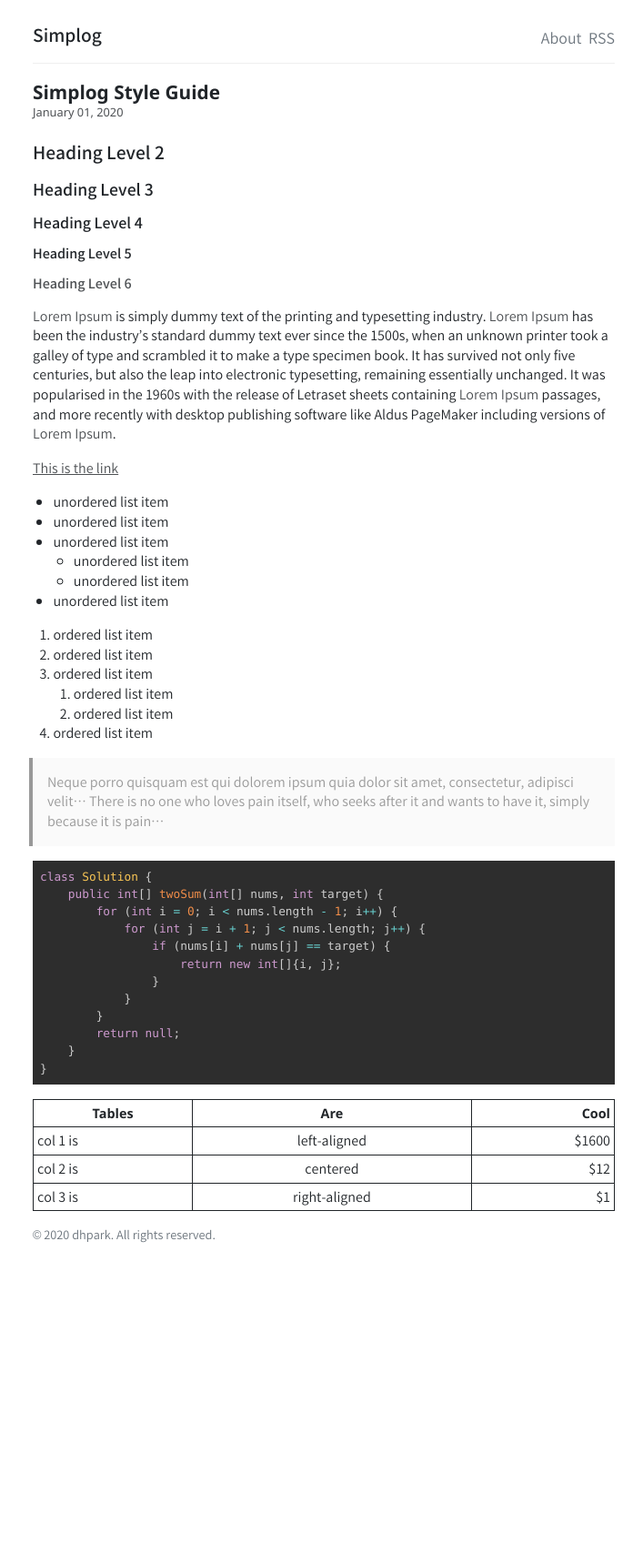
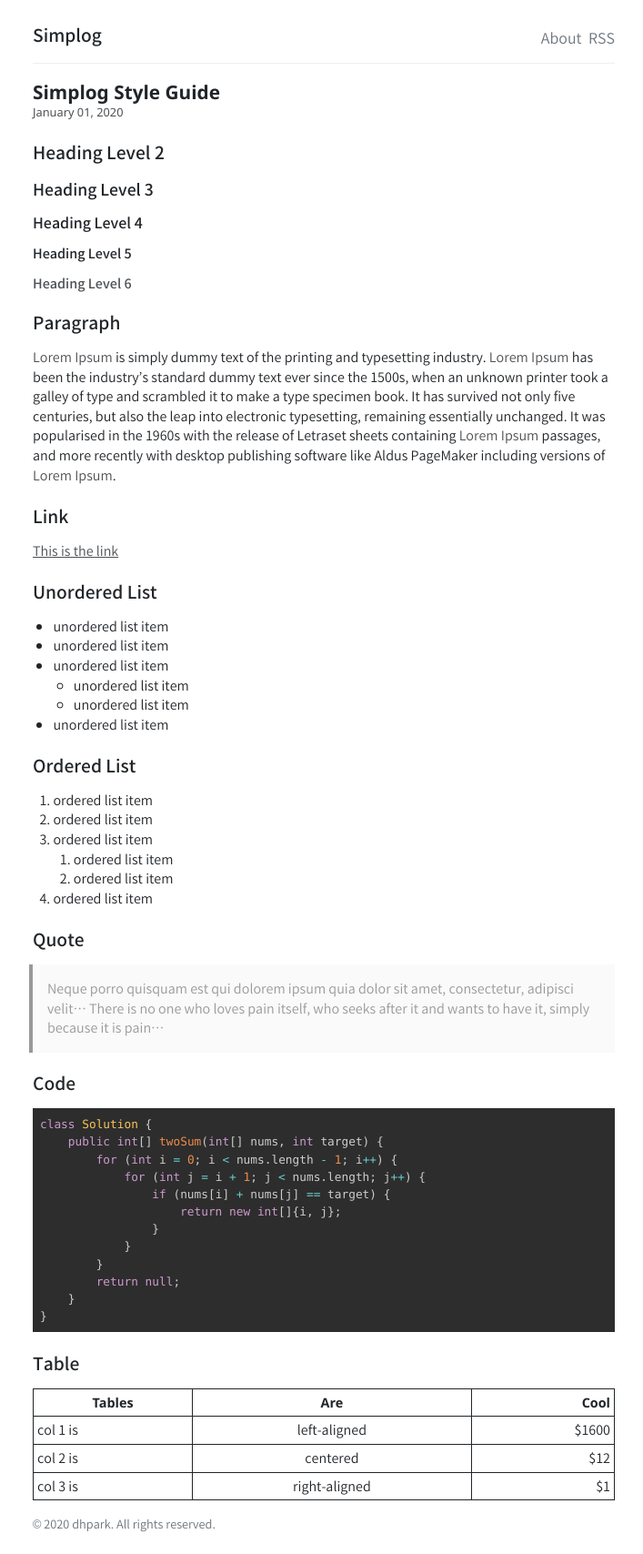
Before and after one commit to daehopark/simplog-jekyll-theme, a Jekyll site: the page built from _posts/2020-01-01-Simplog-Style-Guide.md, in a window 1280 px wide. Shown: the whole page at 91% size, without its empty margins (284-991 px from the left). Built offline with Jekyll 4.4.1, drawn with Linux system fonts in a browser that asks for light colours; comment, search, counter and statistics services are not loaded; before the commit the page ends 1390 px from its top, so only the background shows below that.

Commit message:
Simplog Style Guide

````diff
--- a/_posts/2020-01-01-Simplog-Style-Guide.md
+++ b/_posts/2020-01-01-Simplog-Style-Guide.md
@@ -1,6 +1,7 @@
 ---
 layout: post
 title: "Simplog Style Guide"
+tags: []
 comments: false
 ---
 
@@ -10,9 +11,15 @@ comments: false
 ##### Heading Level 5
 ###### Heading Level 6
 
+## Paragraph
+
 `Lorem Ipsum` is simply dummy text of the printing and typesetting industry. `Lorem Ipsum` has been the industry's standard dummy text ever since the 1500s, when an unknown printer took a galley of type and scrambled it to make a type specimen book. It has survived not only five centuries, but also the leap into electronic typesetting, remaining essentially unchanged. It was popularised in the 1960s with the release of Letraset sheets containing `Lorem Ipsum` passages, and more recently with desktop publishing software like Aldus PageMaker including versions of `Lorem Ipsum`.
 
+## Link
+
 [This is the link](/)
+
+## Unordered List
 
 - unordered list item
 - unordered list item
@@ -21,6 +28,8 @@ comments: false
     - unordered list item
 - unordered list item
 
+## Ordered List
+
 1. ordered list item
 2. ordered list item
 3. ordered list item
@@ -28,7 +37,11 @@ comments: false
     2. ordered list item
 4. ordered list item
 
+## Quote
+
 > Neque porro quisquam est qui dolorem ipsum quia dolor sit amet, consectetur, adipisci velit... There is no one who loves pain itself, who seeks after it and wants to have it, simply because it is pain...
+
+## Code
 
 ```java
 class Solution {
@@ -45,6 +58,8 @@ class Solution {
 }
 ```
 
+## Table
+
 | Tables   |      Are      |  Cool |
 |----------|:-------------:|------:|
 | col 1 is |  left-aligned | $1600 |
````
